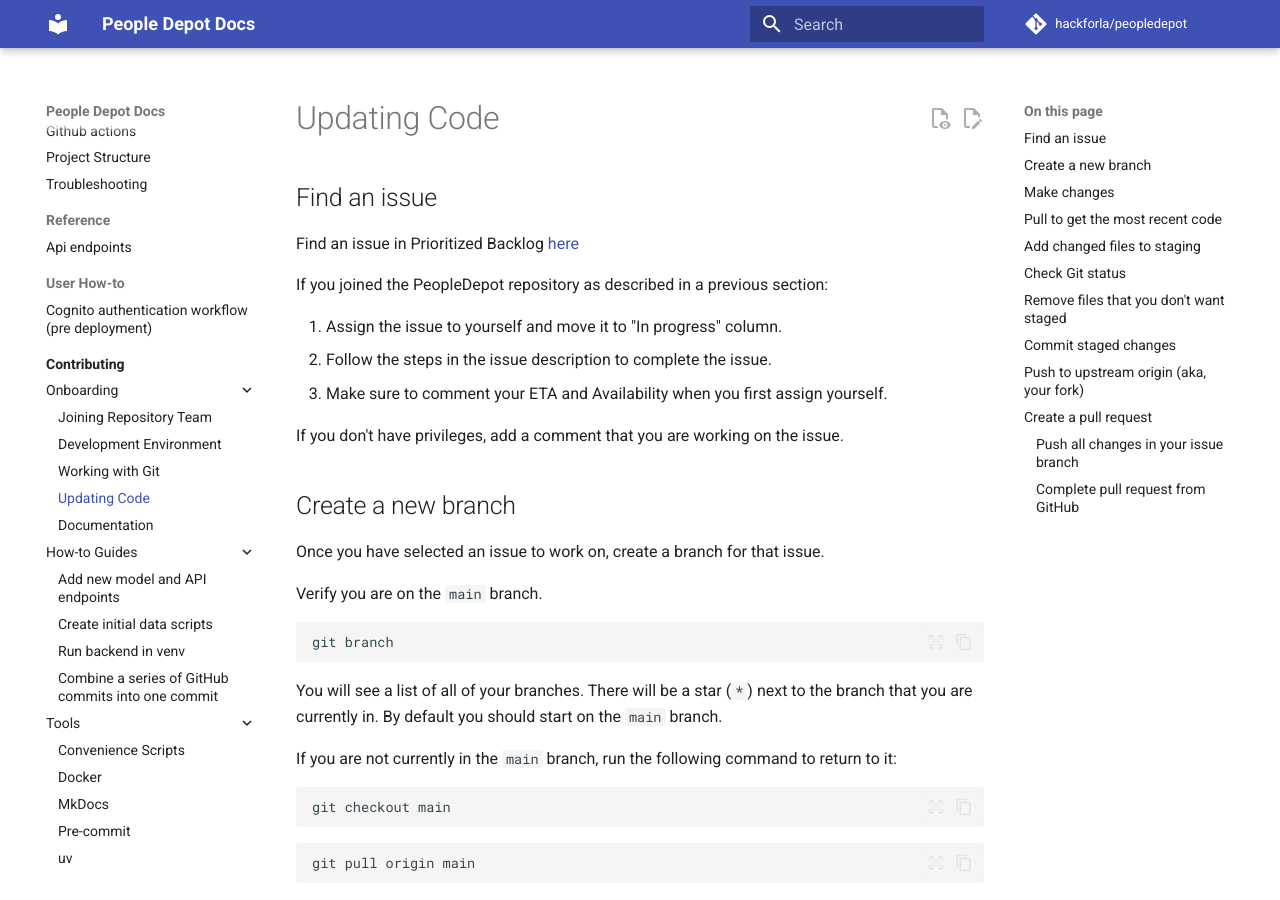
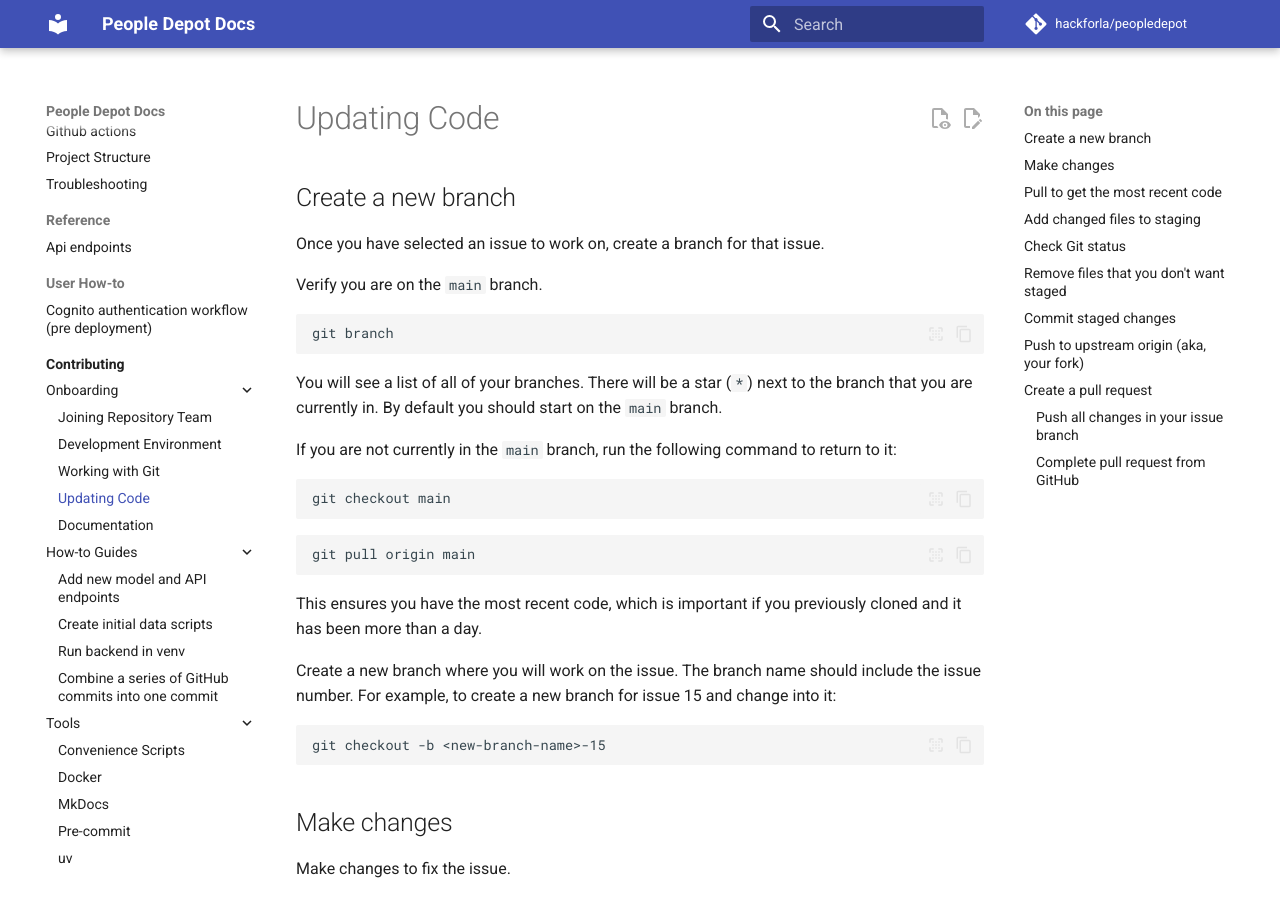
Before and after one commit to hackforla/peopledepot, an MkDocs documentation site: the page built from docs/contributing/code.md, in a window 1280 px wide and 900 px high. Built offline with MkDocs 1.6.1 and Material for MkDocs 9.7.7, drawn with Linux system fonts in a browser that asks for light colours; comment, search, counter and statistics services are not loaded; some of the changed text lies outside the part shown.

Commit message:
docs: remove sections on finding and creating issues

```diff
--- a/docs/contributing/code.md
+++ b/docs/contributing/code.md
@@ -1,16 +1,4 @@
 # Updating Code
-
-## Find an issue
-
-Find an issue in Prioritized Backlog [here](https://github.com/orgs/hackforla/projects/61/views/2)
-
-If you joined the PeopleDepot repository as described in a previous section:
-
-1. Assign the issue to yourself and move it to "In progress" column.
-1. Follow the steps in the issue description to complete the issue.
-1. Make sure to comment your ETA and Availability when you first assign yourself.
-
-If you don't have privileges, add a comment that you are working on the issue.
 
 ## Create a new branch
 
@@ -149,7 +137,3 @@
 1. Below this, add a brief description of the changes you made
 1. Click the green "Create pull request" button
 1. Add the PR to the project board
-
-# Creating Issues
-
-To create a new issue, please use the blank issue template (available when you click New Issue). If you want to create an issue for other projects to use, please create the issue in your own repository and send a slack message to one of your hack night hosts with the link.
```
